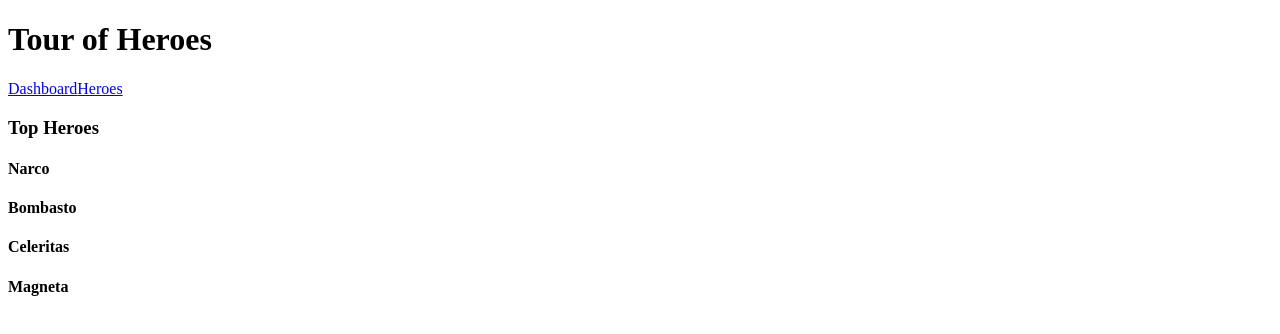
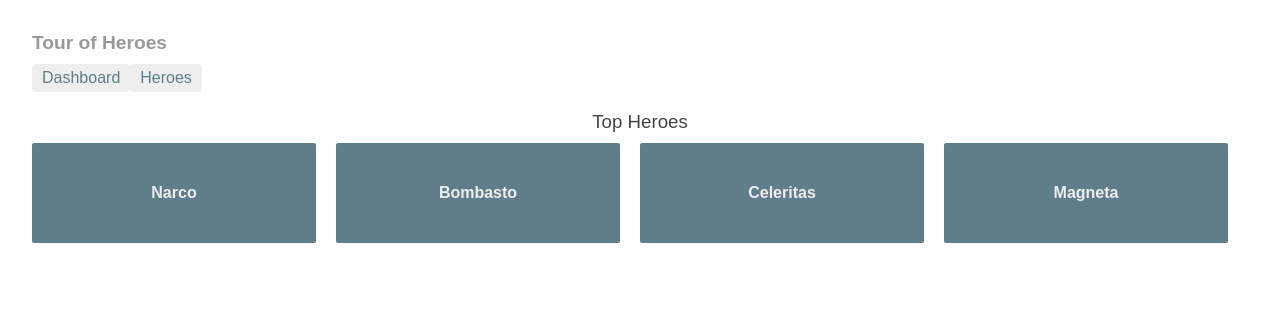
Before and after one commit to ryosuke97/angular-tutorial, an Angular app: page /dashboard in a window 1280 px wide. Shown: the top 334 px of the page. Built offline with nearby package versions, Linux system fonts and the light colour scheme.

Commit message:
modify: スタイル修正

```diff
--- /dev/null
+++ b/src/app/app.component.css
@@ -0,0 +1,28 @@
+h1 {
+    font-size: 1.2em;
+    color: #999;
+    margin-bottom: 0;
+  }
+  h2 {
+    font-size: 2em;
+    margin-top: 0;
+    padding-top: 0;
+  }
+  nav a {
+    padding: 5px 10px;
+    text-decoration: none;
+    margin-top: 10px;
+    display: inline-block;
+    background-color: #eee;
+    border-radius: 4px;
+  }
+  nav a:visited, a:link {
+    color: #607D8B;
+  }
+  nav a:hover {
+    color: #039be5;
+    background-color: #CFD8DC;
+  }
+  nav a.active {
+    color: #039be5;
+  }
--- a/src/app/app.component.ts
+++ b/src/app/app.component.ts
@@ -1,7 +1,8 @@
 import { Component } from '@angular/core';
 @Component({
   selector: 'app-root',
-  templateUrl: './app.component.html'
+  templateUrl: './app.component.html',
+  styleUrls: ['./app.component.css'],
 })
 export class AppComponent {
   title = 'Tour of Heroes';
--- a/src/app/dashboard/dashboard.component.css
+++ b/src/app/dashboard/dashboard.component.css
@@ -0,0 +1,60 @@
+[class*='col-'] {
+    float: left;
+  }
+  *, *:after, *:before {
+      -webkit-box-sizing: border-box;
+      -moz-box-sizing: border-box;
+      box-sizing: border-box;
+  }
+  h3 {
+    text-align: center; margin-bottom: 0;
+  }
+  [class*='col-'] {
+    padding-right: 20px;
+    padding-bottom: 20px;
+  }
+  [class*='col-']:last-of-type {
+    padding-right: 0;
+  }
+  .grid {
+    margin: 0;
+  }
+  .col-1-4 {
+    width: 25%;
+  }
+  .module {
+      padding: 20px;
+      text-align: center;
+      color: #eee;
+      max-height: 120px;
+      min-width: 120px;
+      background-color: #607D8B;
+      border-radius: 2px;
+  }
+  h4 {
+    position: relative;
+  }
+  .module:hover {
+    background-color: #EEE;
+    cursor: pointer;
+    color: #607d8b;
+  }
+  .grid-pad {
+    padding: 10px 0;
+  }
+  .grid-pad > [class*='col-']:last-of-type {
+    padding-right: 20px;
+  }
+  @media (max-width: 600px) {
+      .module {
+        font-size: 10px;
+        max-height: 75px; }
+  }
+  @media (max-width: 1024px) {
+      .grid {
+        margin: 0;
+      }
+      .module {
+        min-width: 60px;
+      }
+  }
--- a/src/app/hero-detail/hero-detail.component.css
+++ b/src/app/hero-detail/hero-detail.component.css
@@ -0,0 +1,29 @@
+label {
+    display: inline-block;
+    width: 3em;
+    margin: .5em 0;
+    color: #607D8B;
+    font-weight: bold;
+  }
+  input {
+    height: 2em;
+    font-size: 1em;
+    padding-left: .4em;
+  }
+  button {
+    margin-top: 20px;
+    font-family: Arial;
+    background-color: #eee;
+    border: none;
+    padding: 5px 10px;
+    border-radius: 4px;
+    cursor: pointer; cursor: hand;
+  }
+  button:hover {
+    background-color: #cfd8dc;
+  }
+  button:disabled {
+    background-color: #eee;
+    color: #ccc;
+    cursor: auto;
+  }
--- a/src/styles.css
+++ b/src/styles.css
@@ -1 +1,23 @@
-/* You can add global styles to this file, and also import other style files */
+/* Master Styles */
+h1 {
+    color: #369;
+    font-family: Arial, Helvetica, sans-serif;
+    font-size: 250%;
+  }
+  h2, h3 {
+    color: #444;
+    font-family: Arial, Helvetica, sans-serif;
+    font-weight: lighter;
+  }
+  body {
+    margin: 2em;
+  }
+  body, input[text], button {
+    color: #888;
+    font-family: Cambria, Georgia;
+  }
+  /* . . . */
+  /* everywhere else */
+  * {
+    font-family: Arial, Helvetica, sans-serif;
+  }
```
